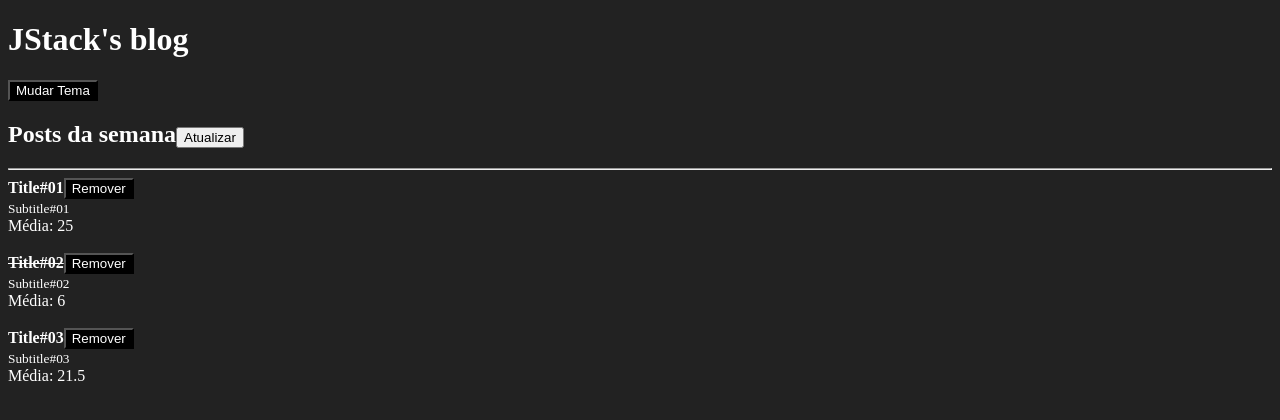
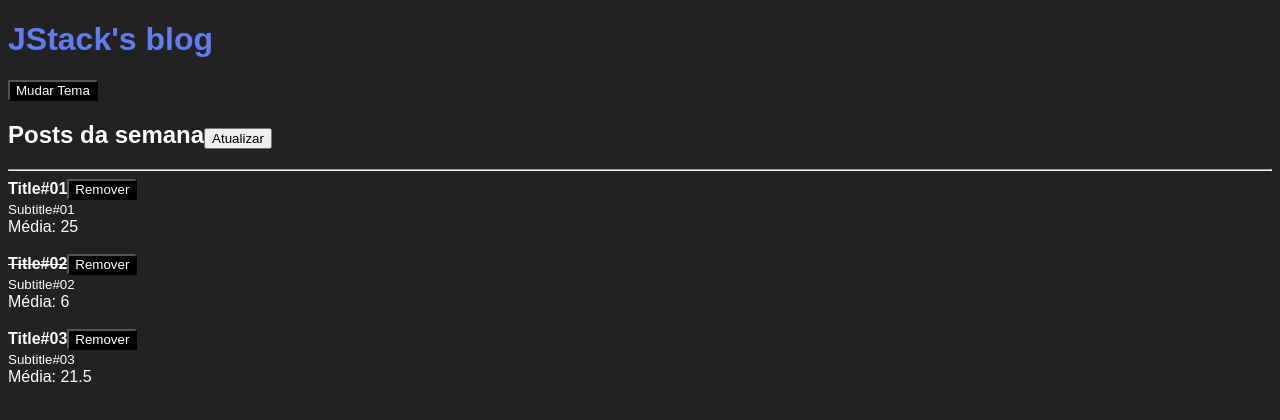
Before and after one commit to rafacandido7/react-fundamentals, a React app: page / in a window 1280 px wide. Shown: the top 420 px of the page. Built offline with nearby package versions, Linux system fonts and the light colour scheme.

Commit message:
css modules

```diff
--- /dev/null
+++ b/src/components/Header.css
@@ -0,0 +1,3 @@
+.title {
+  color: #637BF3
+}
--- a/src/components/Header.js
+++ b/src/components/Header.js
@@ -1,6 +1,8 @@
 import React, { useContext } from 'react'
 import PropTypes from 'prop-types'
 import Button from './Button'
+
+import styles from './Header.css'
 
 import { ThemeContext } from '../context/ThemeContext'
 
@@ -9,7 +11,7 @@
 
   return (
     <div>
-      <h1>{props.title}</h1>
+      <h1 className={styles.title}>{props.title}</h1>
       <Button
         onClick={onToggleTheme}
       >
--- a/src/index.css
+++ b/src/index.css
@@ -1,4 +1,5 @@
 body {
   background: #222;
-  color: #fff
+  color: #fff;
+  font-family: sans-serif
 }
--- a/webpack.config.js
+++ b/webpack.config.js
@@ -10,7 +10,7 @@
   },
   mode: 'development',
   plugins: [
-    new HTMLWebpackPlugin ({
+    new HTMLWebpackPlugin({
       template: path.resolve(__dirname, 'public', 'index.html')
     }),
     new CleanWebpackPlugin(),
@@ -25,7 +25,15 @@
       },
       {
         test: /\.css$/,
-        use: ['style-loader', 'css-loader']
+        use: [
+          'style-loader',
+          {
+            loader: 'css-loader',
+            options: {
+              modules: true
+            }
+          }
+        ]
       }
     ]
   },
```
